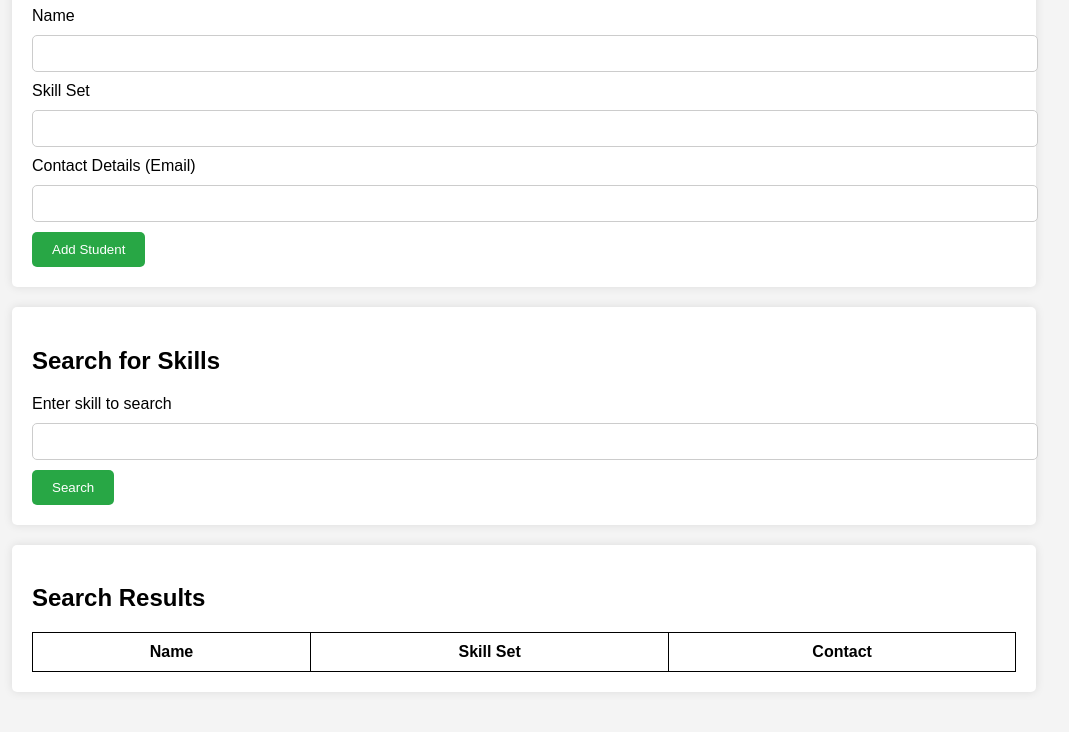
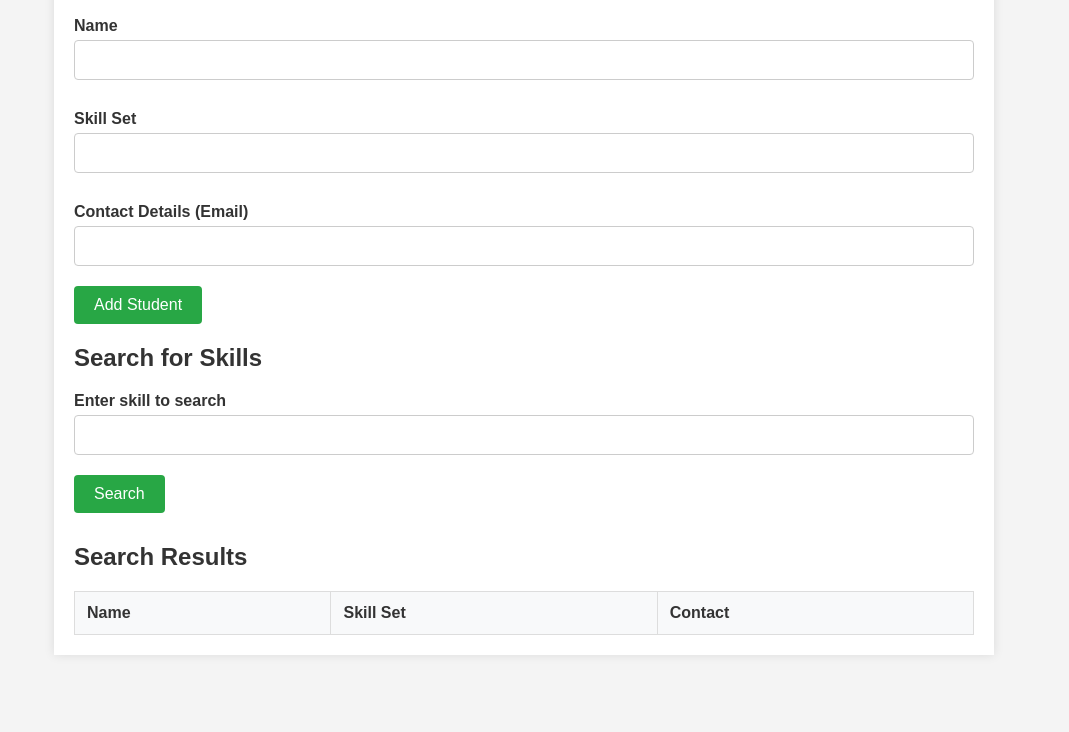
Before and after one commit to kiran2203/student-skill-finder, a website: page public/index.html in a window 1280 px wide. Shown: the part 181-913 px from the top of the page, without its empty margins (116-1185 px from the left). After the commit the page ends 886 px from the top, so only its background shows below. Drawn offline with Linux system fonts and the light colour scheme.

Commit message:
final_stage

```diff
--- a/public/index.html
+++ b/public/index.html
@@ -11,46 +11,77 @@
             padding: 0;
             background-color: #f4f4f4;
         }
+
         .container {
-            width: 80%;
-            margin: 0 auto;
+            max-width: 900px;
+            margin: 50px auto;
             padding: 20px;
-        }
-        h1 {
-            text-align: center;
-        }
-        form, .search-results {
-            background-color: #fff;
-            padding: 20px;
-            margin-bottom: 20px;
-            border-radius: 5px;
+            background-color: white;
             box-shadow: 0 0 10px rgba(0, 0, 0, 0.1);
         }
-        input[type="text"], input[type="email"] {
+
+        h1, h2 {
+            color: #333;
+        }
+
+        label {
+            display: block;
+            margin: 10px 0 5px;
+            font-weight: bold;
+            color: #333;
+        }
+
+        input[type="text"],
+        input[type="email"] {
             width: 100%;
             padding: 10px;
-            margin: 10px 0;
+            margin-bottom: 20px;
             border: 1px solid #ccc;
-            border-radius: 5px;
+            border-radius: 4px;
+            font-size: 16px;
+            box-sizing: border-box;
         }
-        input[type="submit"], button {
+
+        input[type="submit"] {
+            padding: 10px 20px;
             background-color: #28a745;
             color: white;
-            padding: 10px 20px;
             border: none;
-            border-radius: 5px;
+            border-radius: 4px;
+            font-size: 16px;
             cursor: pointer;
         }
-        button {
-            background-color: #007bff;
+
+        input[type="submit"]:hover {
+            background-color: #218838;
         }
+
+        .search-results {
+            margin-top: 30px;
+        }
+
         table {
             width: 100%;
             border-collapse: collapse;
+            margin-top: 20px;
         }
+
         table, th, td {
-            border: 1px solid black;
-            padding: 10px;
+            border: 1px solid #ddd;
+        }
+
+        th, td {
+            padding: 12px;
+            text-align: left;
+        }
+
+        th {
+            background-color: #f8f9fa;
+            color: #333;
+        }
+
+        tr:nth-child(even) {
+            background-color: #f2f2f2;
         }
     </style>
 </head>
@@ -108,7 +139,7 @@
             };
 
             // Send the student data to the server
-            const response = await fetch('http://localhost:3000/api/students', {
+            const response = await fetch('/api/students', {  // Change the URL here
                 method: 'POST',
                 headers: {
                     'Content-Type': 'application/json'
@@ -129,7 +160,7 @@
             const searchQuery = document.getElementById('searchSkill').value;
 
             // Fetch students matching the skill
-            const response = await fetch(`http://localhost:3000/api/students?skill=${searchQuery}`);
+            const response = await fetch(`/api/students?skill=${searchQuery}`);  // Change the URL here
             const students = await response.json();
 
             const tableBody = document.getElementById('resultsTable').querySelector('tbody');
```
Also changed, not shown: index.js (+44 -16 lines), 1 other file.
